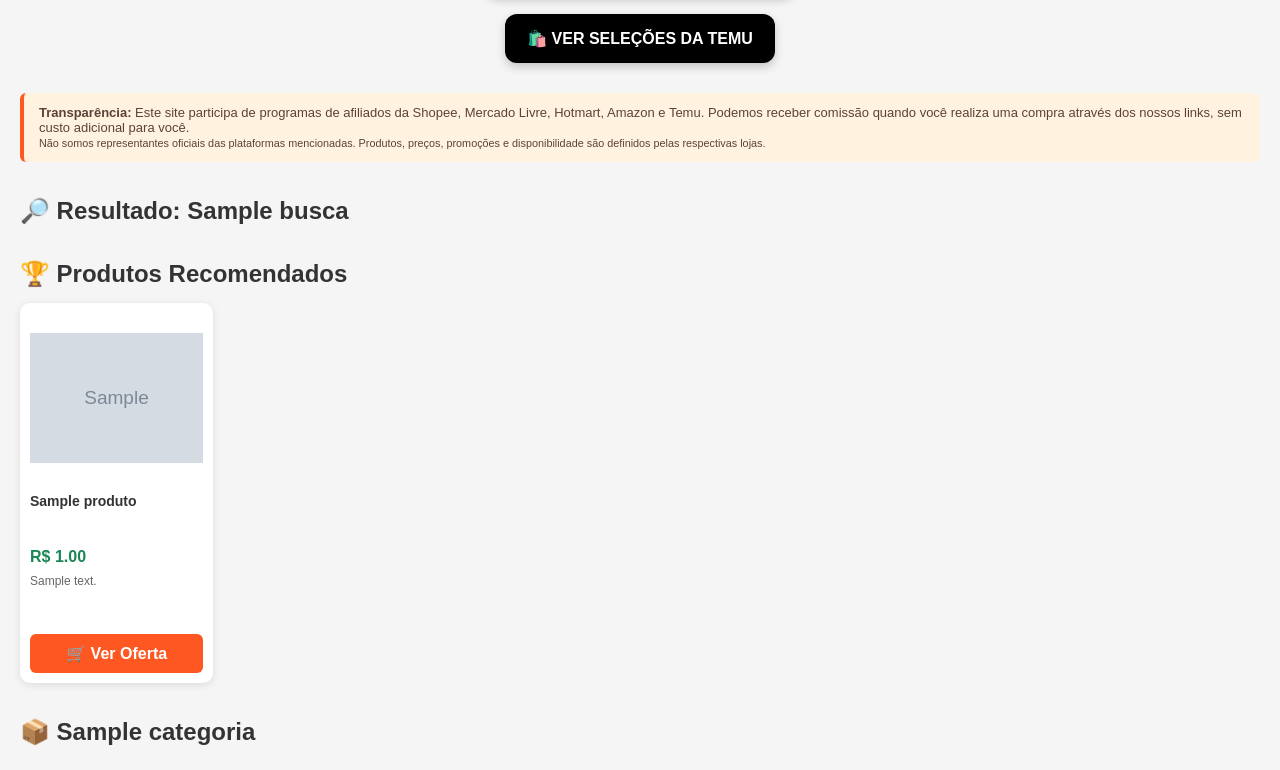
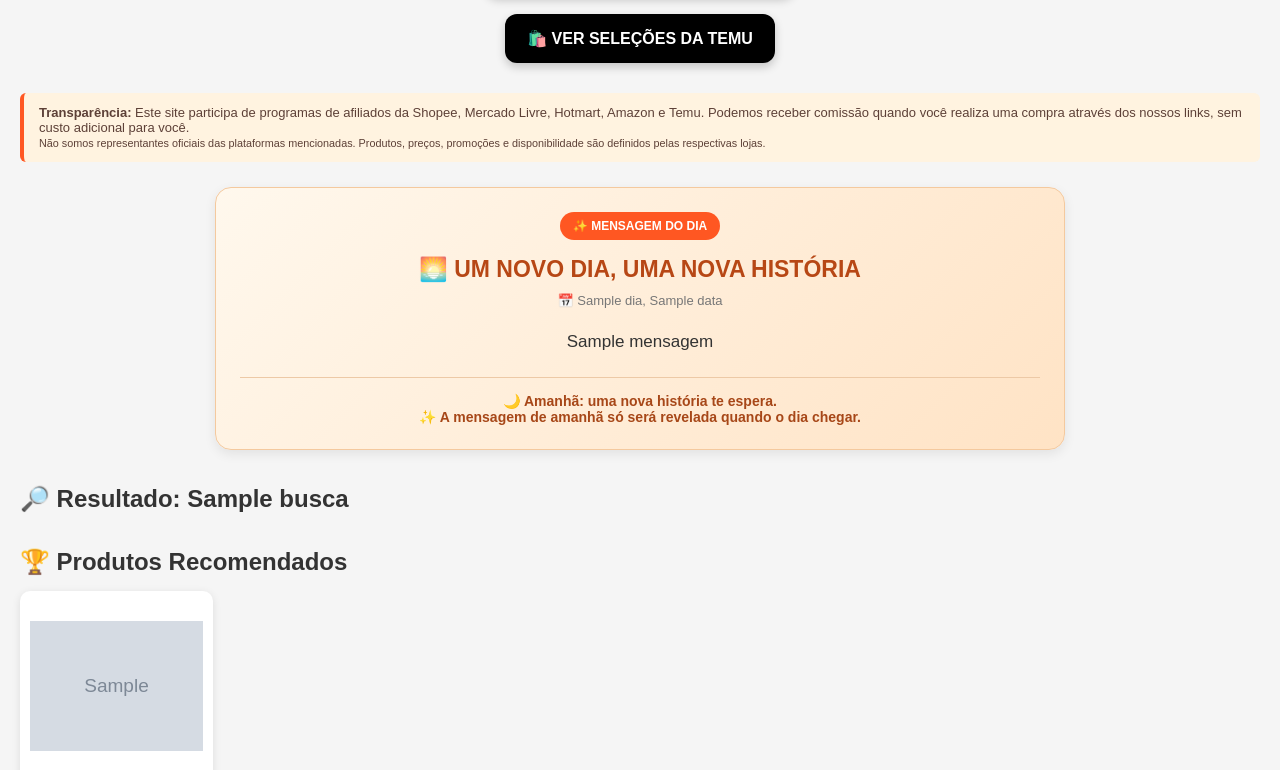
Before and after one commit to frankprimo/loja-afiliados, a Flask app: template templates/index.html in a window 1280 px wide. Shown: the part 445-1215 px from the top of the page. Run offline with Flask 3, Linux system fonts and the light colour scheme; tables that the repository leaves empty hold one stand-in row (values such as "Sample post"); the template is opened without the code that fills it: values that come from a table or form of the project are taken from there, most other values are stand-ins (such as "Sample title", 1, 10 or a date in 2020); grey boxes marked "Sample" are stand-in pictures; parts of the project's set-up code (start-up, migrations or seed data) failed here and were passed over.

Commit message:
Implement daily story section in index.html
Added styling and structure for daily story section.

```diff
--- a/templates/index.html
+++ b/templates/index.html
@@ -193,6 +193,70 @@
             text-align: center;
             font-size: 13px;
         }
+
+        /* HISTÓRIA DO DIA */
+        .historia-dia {
+            max-width: 850px;
+            margin: 25px auto;
+            padding: 24px;
+            background: linear-gradient(135deg, #fff8ed, #ffe3c5);
+            border: 1px solid #f4c99e;
+            border-radius: 16px;
+            box-shadow: 0 4px 12px rgba(0,0,0,0.08);
+            text-align: center;
+        }
+
+        .historia-etiqueta {
+            display: inline-block;
+            background: #ff5722;
+            color: white;
+            padding: 7px 13px;
+            border-radius: 20px;
+            font-size: 12px;
+            font-weight: bold;
+        }
+
+        .historia-dia h2 {
+            color: #b74715;
+            font-size: 23px;
+            margin: 16px 0 10px;
+        }
+
+        .historia-data {
+            color: #777;
+            font-size: 13px;
+        }
+
+        .historia-mensagem {
+            color: #333;
+            font-size: 17px;
+            line-height: 1.7;
+            margin: 20px 0;
+        }
+
+        .historia-rodape {
+            border-top: 1px solid #edc9a6;
+            padding-top: 15px;
+            color: #a74718;
+            font-weight: bold;
+            font-size: 14px;
+        }
+
+        @media (max-width: 600px) {
+            .historia-dia {
+                padding: 18px;
+                margin: 20px 0;
+            }
+
+            .historia-dia h2 {
+                font-size: 19px;
+            }
+
+            .historia-mensagem {
+                font-size: 15px;
+            }
+        }
+
     </style>
 </head>
 
@@ -312,6 +376,31 @@
         Produtos, preços, promoções e disponibilidade são definidos pelas respectivas lojas.
     </small>
 </div>
+    {% if historia_dia is defined %}
+<section class="historia-dia">
+
+    <span class="historia-etiqueta">
+        ✨ MENSAGEM DO DIA
+    </span>
+
+    <h2>🌅 UM NOVO DIA, UMA NOVA HISTÓRIA</h2>
+
+    <div class="historia-data">
+        📅 {{ historia_dia.dia }}, {{ historia_dia.data }}
+    </div>
+
+    <div class="historia-mensagem">
+        {{ historia_dia.mensagem }}
+    </div>
+
+    <div class="historia-rodape">
+        🌙 Amanhã: uma nova história te espera.
+        <br>
+        ✨ A mensagem de amanhã só será revelada quando o dia chegar.
+    </div>
+
+</section>
+{% endif %}
     {% if busca %}
         <h2>🔎 Resultado: {{ busca }}</h2>
     {% endif %}
```
